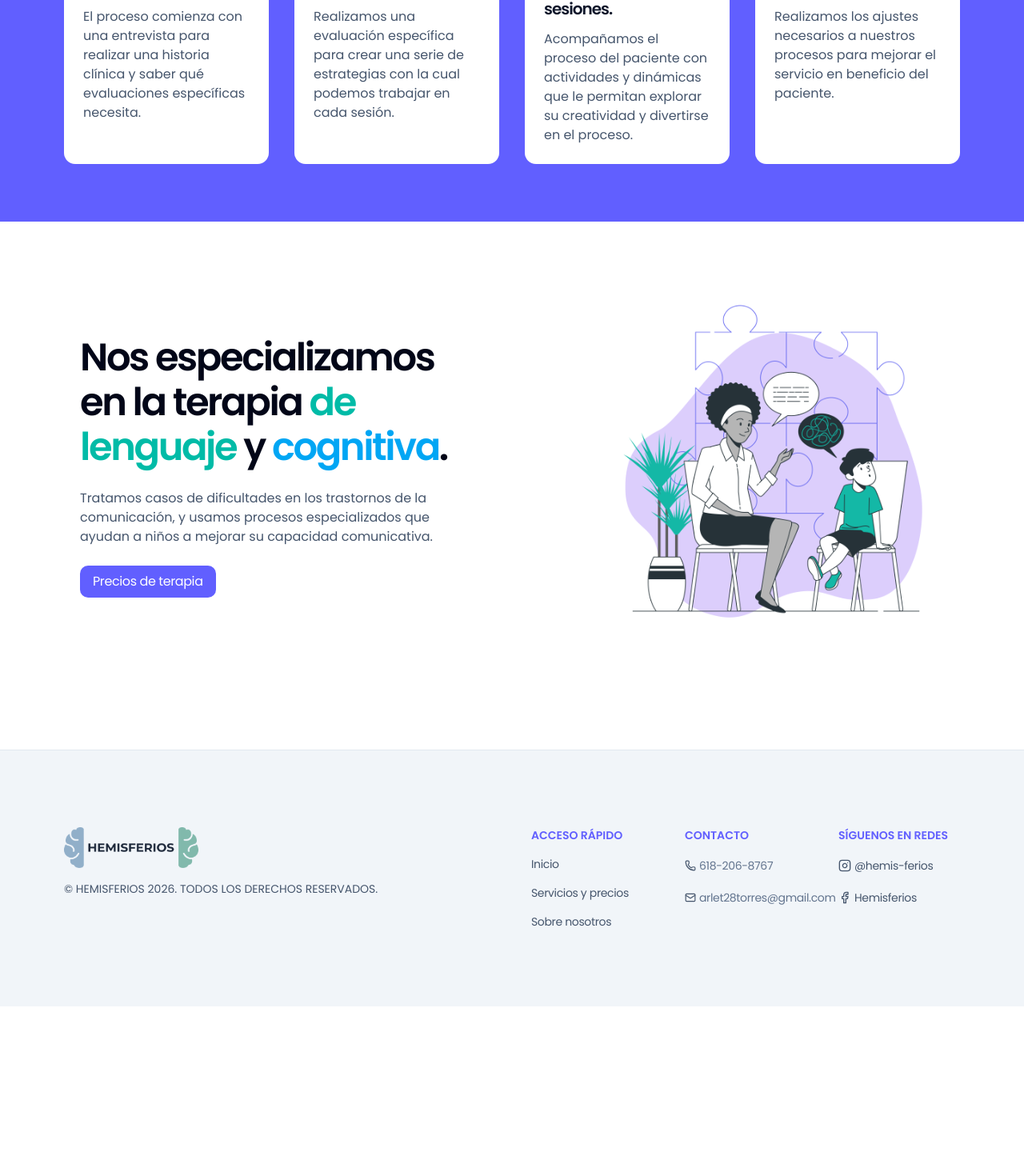
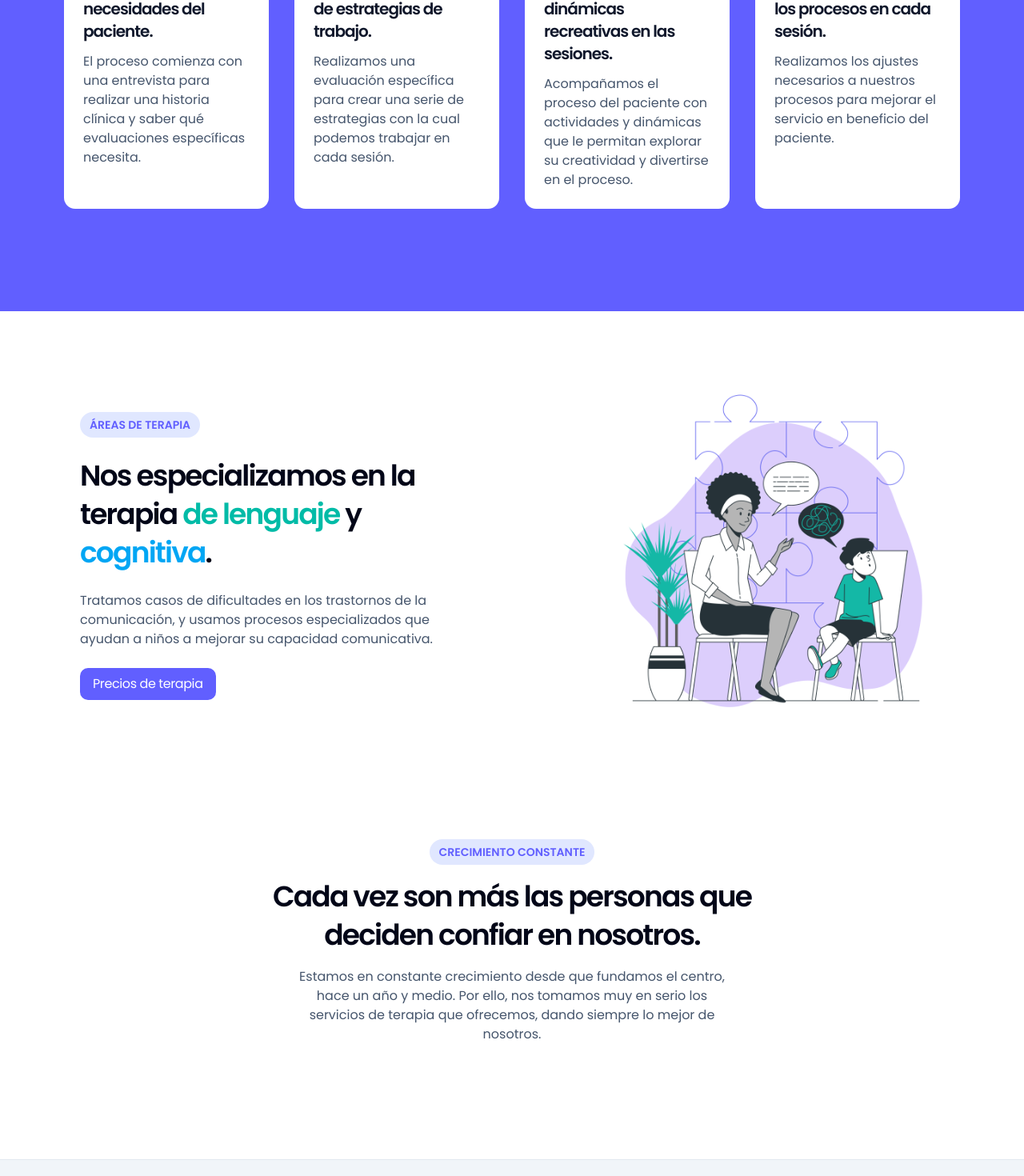
Before and after one commit to kevtorres23/hemisferios-web, a Next.js app in the folder frontend/: page / in a window 1280 px wide. Shown: the part 1268-2738 px from the top of the page at 80% size. Before the commit the page ends 2526 px from the top, so only its background shows below. Built offline with nearby package versions, Linux system fonts and the light colour scheme.

Commit message:
Finished the Constant Growth section.

```diff
--- a/frontend/app/page.tsx
+++ b/frontend/app/page.tsx
@@ -1,9 +1,9 @@
 import Navbar from "@/website-components/Navbar";
 import Footer from "@/website-components/Footer";
-import HeroSection from "@/sections/HeroSection";
+import HeroSection from "@/sections/HomeHeroSection";
 import WorkingMethod from "@/sections/HomeWorkingMethod";
-import TherapyAreas from "@/sections/TherapyAreas";
-import patient from "../public/patient.png";
+import TherapyAreas from "@/sections/HomeTherapyAreas";
+import ConstantGrowth from "@/sections/HomeConstantGrowth";
 
 export default function Home() {
 
@@ -15,7 +15,9 @@ export default function Home() {
 
       <WorkingMethod />
 
-      <TherapyAreas/>
+      <TherapyAreas />
+
+      <ConstantGrowth />
 
       <Footer />
     </div>
--- /dev/null
+++ b/frontend/sections/HomeConstantGrowth.tsx
@@ -0,0 +1,22 @@
+import SectionBadge from "@/website-components/SectionBadge";
+
+function ConstantGrowth() {
+    return (
+        <div className="items-center justify-center lg:px-20 sm:px-16 px-8 lg:pb-36 md:pb-20 pb-16 h-auto">
+
+            <div className="flex flex-col w-full items-center justify-center gap-4">
+                <SectionBadge name="CRECIMIENTO CONSTANTE" />
+
+                <h1 className="md:text-4xl/12 text-3xl/10 text-center font-semibold text-slate-950 tracking-tighter md:max-w-3/5 max-w-full">
+                    Cada vez son más las personas que deciden confiar en nosotros.
+                </h1>
+
+                <p className="text-base font-normal/7 text-center text-slate-600 md:w-1/2 max-w-full">
+                    Estamos en constante crecimiento desde que fundamos el centro, hace un año y medio. Por ello, nos tomamos muy en serio los servicios de terapia que ofrecemos, dando siempre lo mejor de nosotros.
+                </p>
+            </div>
+        </div>
+    )
+}
+
+export default ConstantGrowth;
--- a/frontend/sections/TherapyAreas.tsx
+++ b/frontend/sections/HomeTherapyAreas.tsx
@@ -1,6 +1,7 @@
 import Image, { StaticImageData } from "next/image";
 import NormalButton from "@/website-components/NormalButton";
 import patient from "../public/patient.png";
+import SectionBadge from "@/website-components/SectionBadge";
 
 function TherapyAreas() {
     return (
@@ -9,7 +10,9 @@ function TherapyAreas() {
             {/* Content */}
             <div className="info flex flex-col lg:gap-6 sm:gap-4 gap-7 lg:items-start items-center xl:max-w-125 lg:max-w-md md:max-w-xl xl:mr-20 mr-0">
 
-                <h1 className="lg:text-5xl/14 text-4xl/12 lg:text-start text-center font-semibold text-slate-950 tracking-tighter w-full">
+                <SectionBadge name="ÁREAS DE TERAPIA" />
+
+                <h1 className="md:text-4xl/12 text-3xl/10 lg:text-start text-center font-semibold text-slate-950 tracking-tighter w-full">
                     Nos especializamos en la terapia <span className="text-teal-500">de lenguaje</span> y <span className="text-sky-500">cognitiva</span>.
                 </h1>
 
--- a/frontend/sections/HomeWorkingMethod.tsx
+++ b/frontend/sections/HomeWorkingMethod.tsx
@@ -3,7 +3,7 @@ import { Brain, Settings, Smile, Sparkles } from "lucide-react";
 
 function WorkingMethod() {
     return (
-        <section className="w-full xl:h-screen h-auto sm:py-24 py-16 sm:px-20 px-8 bg-indigo-500 flex items-center justify-center flex-col sm:gap-20 gap-12">
+        <section className="w-full h-auto sm:py-32 py-16 sm:px-20 px-8 bg-indigo-500 flex items-center justify-center flex-col sm:gap-20 gap-12">
 
             <div className="header max-w-3xl flex flex-col items-center justify-center gap-6">
                 <h1 className="lg:text-5xl/14 sm:text-4xl/12 text-3xl/10 text-center font-semibold text-white tracking-tighter w-full">
--- /dev/null
+++ b/frontend/website-components/SectionBadge.tsx
@@ -0,0 +1,13 @@
+type BadgeProps = {
+    name: string;
+}
+
+function SectionBadge(props: BadgeProps) {
+    return(
+        <div className="px-3 py-1.5 bg-indigo-100 rounded-full">
+            <p className="text-indigo-500 text-sm font-semibold">{props.name}</p>
+        </div>
+    )
+}
+
+export default SectionBadge;
```
Also changed, not shown: frontend/sections/HomeHeroSection.tsx (renamed from frontend/sections/HeroSection.tsx).
